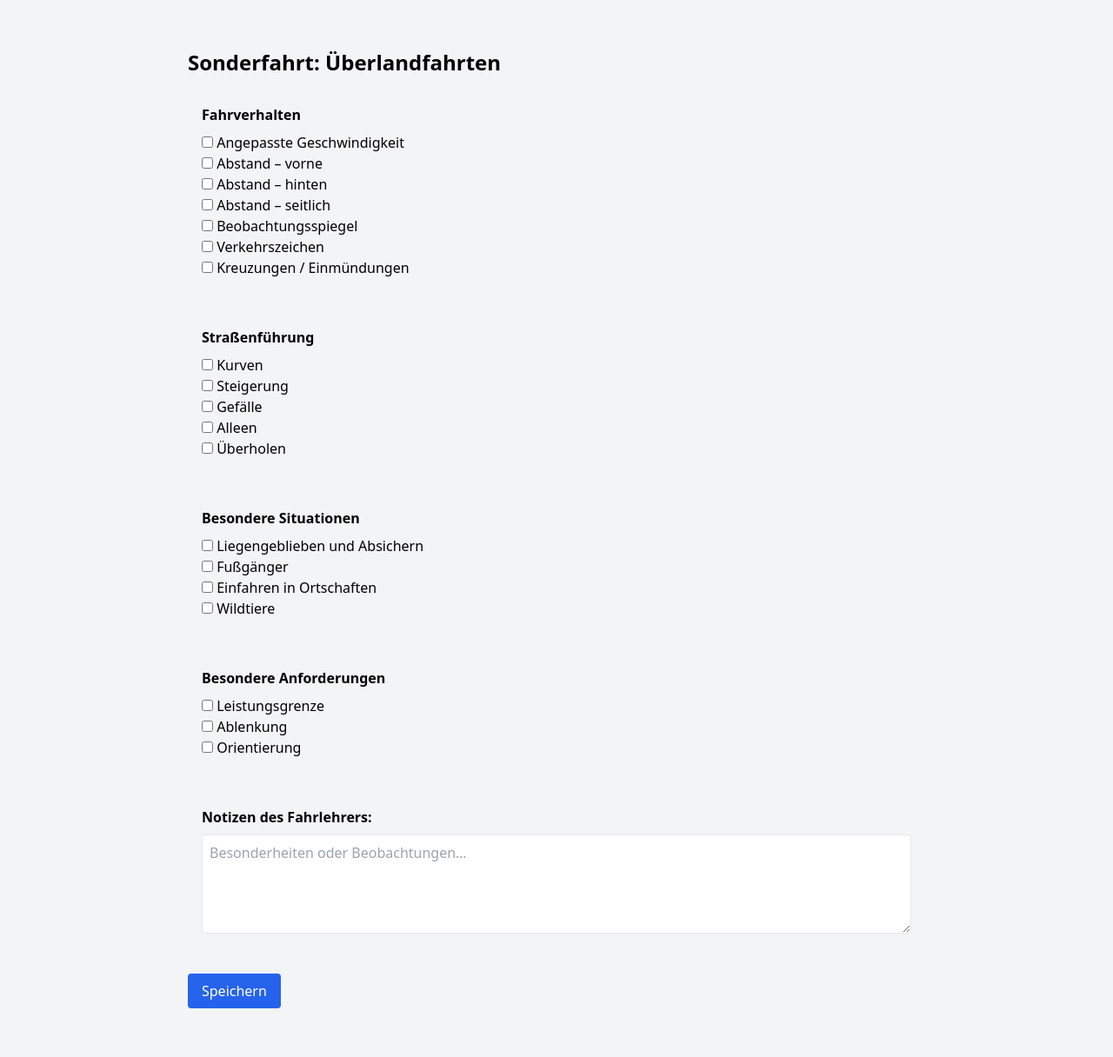
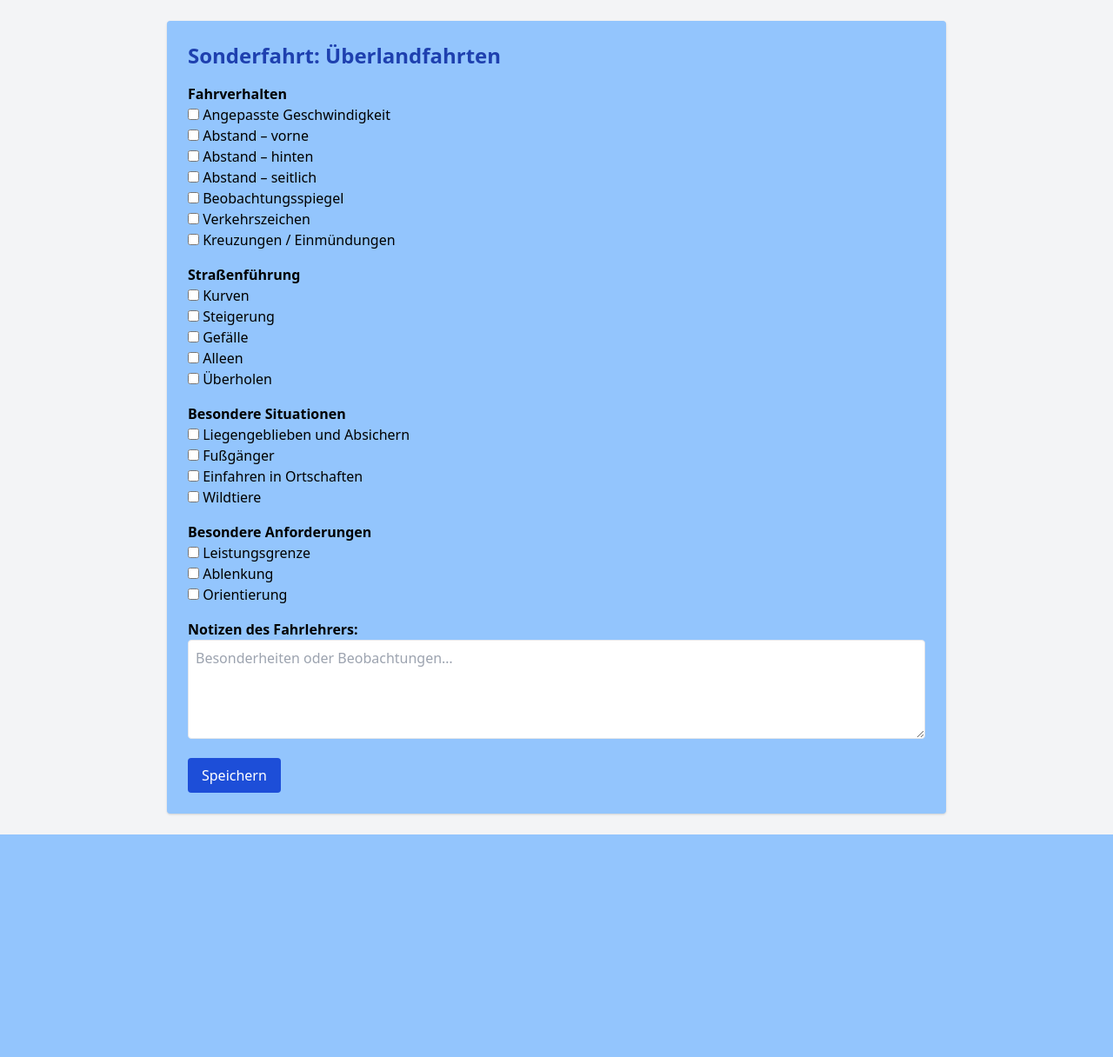
Before and after one commit to eyfahrlehrer/schuelerakte, a Flask app: page /ueberlandfahrt in a window 1280 px wide. Shown: the whole page at 87% size. After the commit the page ends 960 px from the top, so only its background shows below. Run offline with Flask 3, Linux system fonts and the light colour scheme; the visitor is signed in with stand-in values (Sample User, id 1).

Commit message:
Update ueberlandfahrt.html

```diff
--- a/templates/ueberlandfahrt.html
+++ b/templates/ueberlandfahrt.html
@@ -2,18 +2,18 @@
 <html lang="de">
 <head>
   <meta charset="UTF-8">
-  <title>Überlandfahrt</title>
+  <title>Sonderfahrt: Überlandfahrten</title>
   <link href="https://cdn.jsdelivr.net/npm/tailwindcss@2.2.19/dist/tailwind.min.css" rel="stylesheet">
 </head>
-<body class="bg-gray-100 p-8">
-  <div class="max-w-4xl mx-auto p-6">
-    <h1 class="text-2xl font-bold mb-4 text-lime-700">Sonderfahrt: Überlandfahrten</h1>
+<body class="bg-gray-100 p-6">
+  <div class="max-w-4xl mx-auto bg-blue-300 p-6 rounded shadow">
+    <h1 class="text-2xl font-bold text-blue-800 mb-4">Sonderfahrt: Überlandfahrten</h1>
 
-    <form method="POST" class="space-y-6">
+    <form method="POST" class="space-y-4">
 
       <!-- Fahrverhalten -->
-      <div class="bg-lime-400 p-4 rounded">
-        <p class="font-semibold mb-2">Fahrverhalten</p>
+      <div>
+        <p class="font-semibold">Fahrverhalten</p>
         <label class="block"><input type="checkbox" name="angepasste_geschwindigkeit"> Angepasste Geschwindigkeit</label>
         <label class="block"><input type="checkbox" name="abstand_vorne"> Abstand – vorne</label>
         <label class="block"><input type="checkbox" name="abstand_hinten"> Abstand – hinten</label>
@@ -24,8 +24,8 @@
       </div>
 
       <!-- Straßenführung -->
-      <div class="bg-lime-400 p-4 rounded">
-        <p class="font-semibold mb-2">Straßenführung</p>
+      <div>
+        <p class="font-semibold">Straßenführung</p>
         <label class="block"><input type="checkbox" name="kurven"> Kurven</label>
         <label class="block"><input type="checkbox" name="steigerung"> Steigerung</label>
         <label class="block"><input type="checkbox" name="gefaelle"> Gefälle</label>
@@ -34,8 +34,8 @@
       </div>
 
       <!-- Besondere Situationen -->
-      <div class="bg-lime-400 p-4 rounded">
-        <p class="font-semibold mb-2">Besondere Situationen</p>
+      <div>
+        <p class="font-semibold">Besondere Situationen</p>
         <label class="block"><input type="checkbox" name="liegen_geblieben"> Liegengeblieben und Absichern</label>
         <label class="block"><input type="checkbox" name="fussgaenger"> Fußgänger</label>
         <label class="block"><input type="checkbox" name="ortseinfahrt"> Einfahren in Ortschaften</label>
@@ -43,20 +43,21 @@
       </div>
 
       <!-- Besondere Anforderungen -->
-      <div class="bg-lime-400 p-4 rounded">
-        <p class="font-semibold mb-2">Besondere Anforderungen</p>
+      <div>
+        <p class="font-semibold">Besondere Anforderungen</p>
         <label class="block"><input type="checkbox" name="leistungsgrenze"> Leistungsgrenze</label>
         <label class="block"><input type="checkbox" name="ablenkung"> Ablenkung</label>
         <label class="block"><input type="checkbox" name="orientierung"> Orientierung</label>
       </div>
 
       <!-- Notizen -->
-      <div class="bg-lime-400 p-4 rounded">
-        <label for="notizen" class="block font-semibold mb-2">Notizen des Fahrlehrers:</label>
+      <div>
+        <label for="notizen" class="block font-semibold">Notizen des Fahrlehrers:</label>
         <textarea name="notizen" id="notizen" rows="4" class="w-full border p-2 rounded" placeholder="Besonderheiten oder Beobachtungen…"></textarea>
       </div>
 
-      <button class="mt-4 bg-blue-600 text-white px-4 py-2 rounded">Speichern</button>
+      <button class="mt-4 bg-blue-700 hover:bg-blue-800 text-white px-4 py-2 rounded">Speichern</button>
+
     </form>
   </div>
 </body>
```
